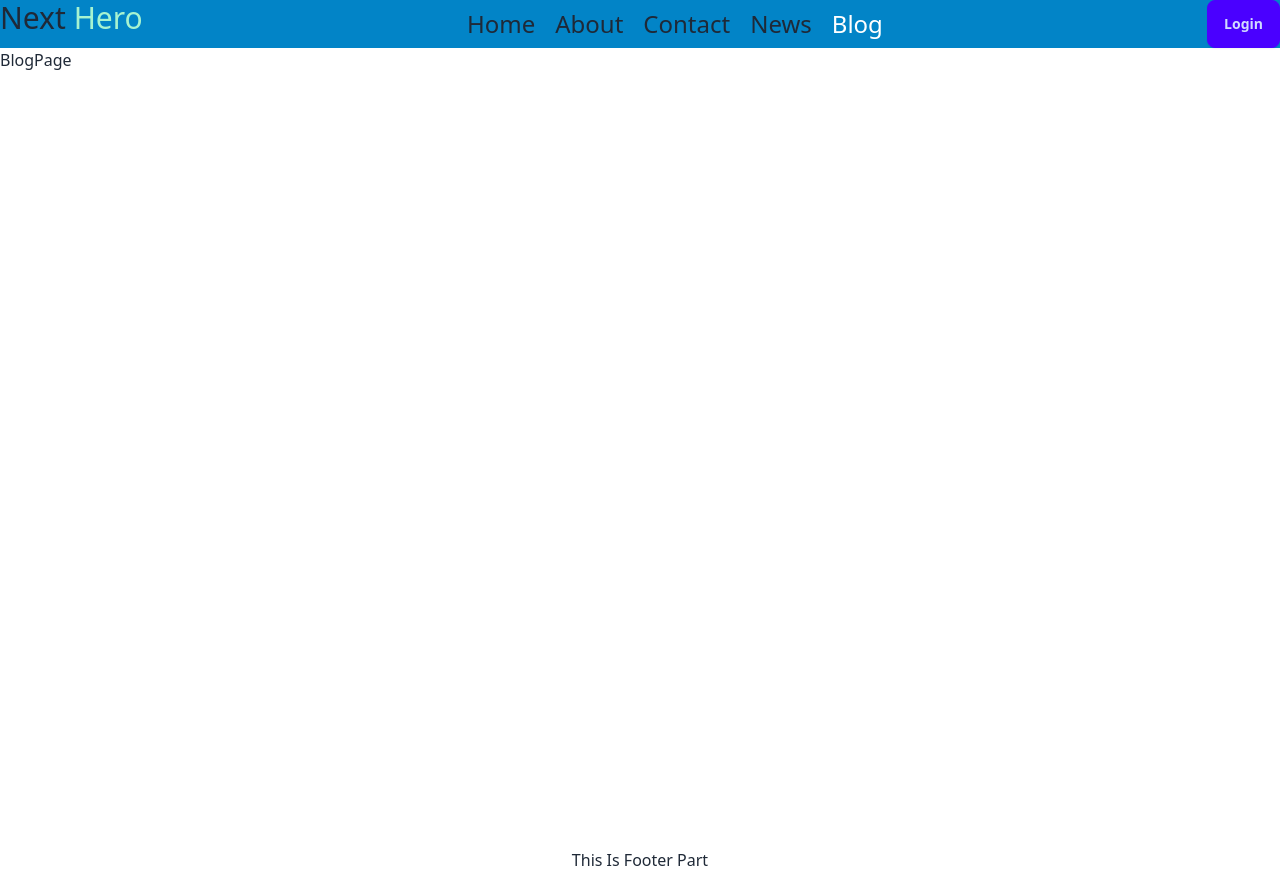
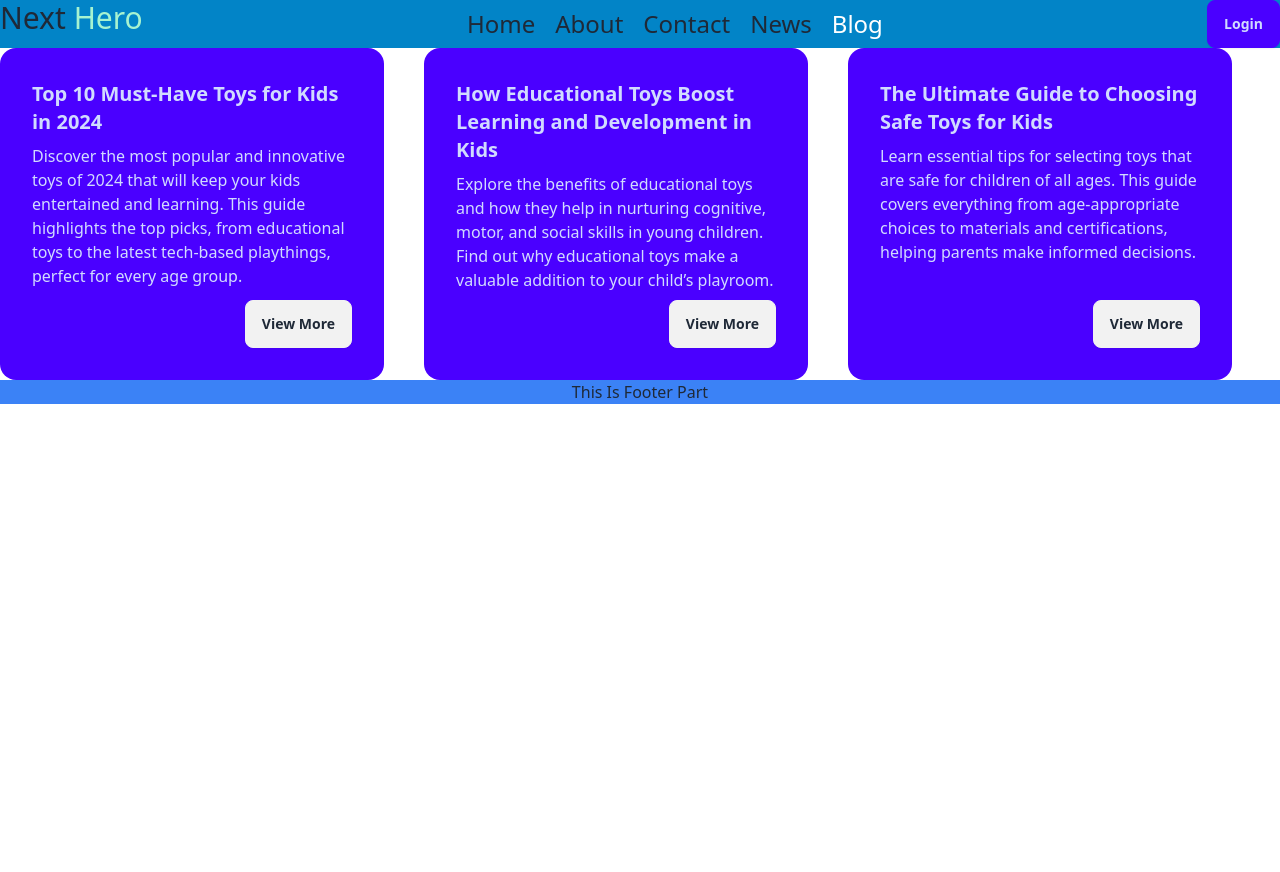
Before and after one commit to zaheenrakib/Next-Hero, a Next.js app: page /blog in a window 1280 px wide. After the commit the page ends 800 px from the top, so only its background shows below. Built offline with nearby package versions, Linux system fonts and the light colour scheme.

Commit message:
Nested Routing and Dynamic

```diff
--- /dev/null
+++ b/src/app/blog/[slug]/page.jsx
@@ -0,0 +1,32 @@
+import React from 'react'
+
+const page = ({params}) => {
+    console.log(params.slug)
+    const {title , description} = blogs.find((blog) => blog.slug == params.slug);
+  return (
+    <div className='h-screen'>
+      <h1>{title}</h1>
+      <h2>{description}</h2>
+    </div>
+  )
+}
+const blogs = [
+    {
+      "slug": "top-10-toys-for-kids-2024",
+      "title": "Top 10 Must-Have Toys for Kids in 2024",
+      "description": "Discover the most popular and innovative toys of 2024 that will keep your kids entertained and learning. This guide highlights the top picks, from educational toys to the latest tech-based playthings, perfect for every age group."
+    },
+    {
+      "slug": "benefits-of-educational-toys",
+      "title": "How Educational Toys Boost Learning and Development in Kids",
+      "description": "Explore the benefits of educational toys and how they help in nurturing cognitive, motor, and social skills in young children. Find out why educational toys make a valuable addition to your child’s playroom."
+    },
+    {
+      "slug": "choosing-safe-toys-for-kids",
+      "title": "The Ultimate Guide to Choosing Safe Toys for Kids",
+      "description": "Learn essential tips for selecting toys that are safe for children of all ages. This guide covers everything from age-appropriate choices to materials and certifications, helping parents make informed decisions."
+    }
+
+  ]
+
+export default page
--- a/src/app/blog/page.jsx
+++ b/src/app/blog/page.jsx
@@ -1,9 +1,43 @@
+import Link from 'next/link'
 import React from 'react'
 
 const BlogPage = () => {
   return (
-    <div>BlogPage</div>
+    <div className='flex flex-wrap gap-10 container mx-auto'>
+      {
+        blogs.map((blog) => (
+          <div key={blog.slug} className="card bg-primary text-primary-content w-96">
+            <div className="card-body">
+              <h2 className="card-title">{blog.title}</h2>
+              <p>{blog.description}</p>
+              <div className="card-actions justify-end">
+                <Link href={`/blog/${blog.slug}`} ><button className="btn">View More</button></Link>
+              </div>
+            </div>
+          </div>
+        ))
+      }
+    </div>
   )
 }
 
+const blogs = [
+  {
+    "slug": "top-10-toys-for-kids-2024",
+    "title": "Top 10 Must-Have Toys for Kids in 2024",
+    "description": "Discover the most popular and innovative toys of 2024 that will keep your kids entertained and learning. This guide highlights the top picks, from educational toys to the latest tech-based playthings, perfect for every age group."
+  },
+  {
+    "slug": "benefits-of-educational-toys",
+    "title": "How Educational Toys Boost Learning and Development in Kids",
+    "description": "Explore the benefits of educational toys and how they help in nurturing cognitive, motor, and social skills in young children. Find out why educational toys make a valuable addition to your child’s playroom."
+  },
+  {
+    "slug": "choosing-safe-toys-for-kids",
+    "title": "The Ultimate Guide to Choosing Safe Toys for Kids",
+    "description": "Learn essential tips for selecting toys that are safe for children of all ages. This guide covers everything from age-appropriate choices to materials and certifications, helping parents make informed decisions."
+  }
+
+]
+
 export default BlogPage
--- a/src/app/layout.js
+++ b/src/app/layout.js
@@ -24,11 +24,11 @@ export default function RootLayout({ children }) {
     <html lang="en">
       <body>
         <Navbar/>
-        <div className="h-screen">
+        <div >
         {children}
         </div>
-        <footer className="flex justify-center">
-          This Is Footer Part
+        <footer className="flex justify-center bg-blue-500">
+          <h1>This Is Footer Part</h1>
         </footer>
       </body>
     </html>
```
